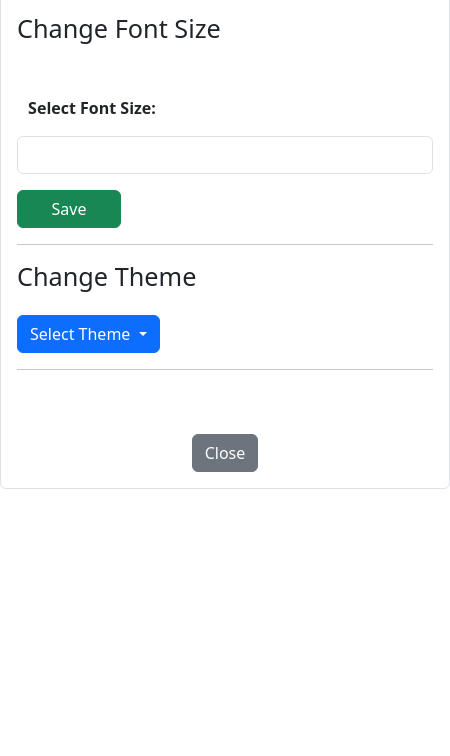
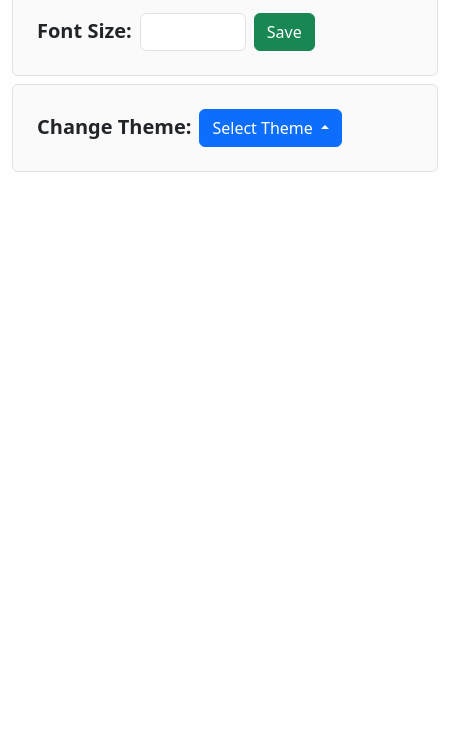
Before and after one commit to dezeve/simplex-charta, an Electron app: page src/pages/settings.html in a window 450 px wide. Shown: the part 88-844 px from the top of the page. Drawn offline with nearby package versions, Linux system fonts and the light colour scheme.

Commit message:
refactor: refactor settings

```diff
--- a/src/pages/settings.html
+++ b/src/pages/settings.html
@@ -9,46 +9,50 @@
     <title>Settings</title>
 </head>
 
-<body>
-    <div class="container text-center mt-3 mb-5 p-3 border rounded">
+<body style="background-color: #fefefe;">
+    <div class="container mt-3">
+        <h1>Settings</h1>
 
-        <h1>Settings</h1>
-        <hr class="my-3" />
-        <h2 class="text-start mb-5 ml-2">Change Font Size</h2>
-        <div class="row justify-content-start">
-            <div class="col-sm-4">
-                <p style="width: 150px; margin-top: 5px;">
-                    <b>
-                        Select Font Size:
-                    </b>
-                </p>
+        <hr class="mt-2 mb-3" />
+
+        <div class="d-flex gap-2 border rounded p-4"
+            style="background-color: #fafafa;">
+            <div class="col-auto my-auto">
+                <span class="h5 fw-bold">Font Size:</span>
             </div>
-            <div class="col-sm-2">
+            <div class="col-auto">
                 <input id="fontSizeInput" type="number" class="form-control"
-                    min="1" max="99">
+                    min="5" max="75">
             </div>
-            <br />
-            <div>
+            <div class="col-auto">
                 <button id="saveFontSizeButton"
-                    class="btn btn-success float-start ml-2 mt-3 w-25">Save</button>
+                    class="btn btn-success">Save</button>
             </div>
         </div>
-        <hr class="my-3" />
-        <h2 class="text-start mb-4 mt-2 ml-2">Change Theme</h2>
-        <div class="dropdown text-start">
-            <button class="btn btn-primary dropdown-toggle" type="button"
-                data-bs-toggle="dropdown" aria-expanded="false">
+
+        <div class="d-flex gap-2 mt-2 border rounded p-4"
+            style="background-color: #fafafa;">
+            <div class="col-auto my-auto">
+                <span class="h5 fw-bold">Change Theme:</span>
+            </div>
+            <div class="col-auto">
+                <div class="btn-group dropup" role="group">
+                    <div class="dropdown">
+                        <button class="btn btn-primary dropdown-toggle"
+                            type="button" data-bs-toggle="dropdown"
+                            aria-expanded="false">
                             Select Theme
                         </button>
 
                         <ul class="dropdown-menu"
-                style="max-height: 200px; overflow-y: scroll;">
+                            style="max-height: 175px; overflow-y: scroll;">
                             <div class="dropdown-divider"></div>
                             <li class="text-center"><b>Light Themes</b></li>
                             <div class="dropdown-divider"></div>
                             <li><a class="dropdown-item">dawn</a></li>
                             <li><a class="dropdown-item">iplastic</a></li>
-                <li><a class="dropdown-item">crimson_editor</a></li>
+                            <li><a class="dropdown-item">crimson_editor</a>
+                            </li>
                             <li><a class="dropdown-item">eclipse</a></li>
                             <li><a class="dropdown-item">chrome</a></li>
                             <li><a class="dropdown-item">clouds</a></li>
@@ -56,7 +60,8 @@
                             <li><a class="dropdown-item">github</a></li>
                             <li><a class="dropdown-item">katzenmilch</a></li>
                             <li><a class="dropdown-item">kuroir</a></li>
-                <li><a class="dropdown-item">solarized_light</a></li>
+                            <li><a class="dropdown-item">solarized_light</a>
+                            </li>
                             <li><a class="dropdown-item">sqlserver</a></li>
                             <li><a class="dropdown-item">textmate</a></li>
                             <li><a class="dropdown-item">tomorrow</a></li>
@@ -66,7 +71,8 @@
                             <div class="dropdown-divider"></div>
                             <li><a class="dropdown-item">ambiance</a></li>
                             <li><a class="dropdown-item">chaos</a></li>
-                <li><a class="dropdown-item">clouds_midnight</a></li>
+                            <li><a class="dropdown-item">clouds_midnight</a>
+                            </li>
                             <li><a class="dropdown-item">cobalt</a></li>
                             <li><a class="dropdown-item">dracula</a></li>
                             <li><a class="dropdown-item">gob</a></li>
@@ -74,26 +80,34 @@
                             <li><a class="dropdown-item">idle_fingers</a></li>
                             <li><a class="dropdown-item">kr_theme</a></li>
                             <li><a class="dropdown-item">merbivore</a></li>
-                <li><a class="dropdown-item">merbivore_soft</a></li>
-                <li><a class="dropdown-item">mono_industrial</a></li>
+                            <li><a class="dropdown-item">merbivore_soft</a>
+                            </li>
+                            <li><a class="dropdown-item">mono_industrial</a>
+                            </li>
                             <li><a class="dropdown-item">monokai</a></li>
-                <li><a class="dropdown-item">pastel_on_dark</a></li>
-                <li><a class="dropdown-item">solarized_dark</a></li>
+                            <li><a class="dropdown-item">pastel_on_dark</a>
+                            </li>
+                            <li><a class="dropdown-item">solarized_dark</a>
+                            </li>
                             <li><a class="dropdown-item">terminal</a></li>
-                <li><a class="dropdown-item">tomorrow_night</a></li>
-                <li><a class="dropdown-item">tomorrow_night_blue</a></li>
-                <li><a class="dropdown-item">tomorrow_night_bright</a></li>
-                <li><a class="dropdown-item">tomorrow_night_eighties</a></li>
+                            <li><a class="dropdown-item">tomorrow_night</a>
+                            </li>
+                            <li><a
+                                    class="dropdown-item">tomorrow_night_blue</a>
+                            </li>
+                            <li><a
+                                    class="dropdown-item">tomorrow_night_bright</a>
+                            </li>
+                            <li><a
+                                    class="dropdown-item">tomorrow_night_eighties</a>
+                            </li>
                             <li><a class="dropdown-item">twilight</a></li>
                             <li><a class="dropdown-item">vibrant_ink</a></li>
                         </ul>
                     </div>
-
-        <hr class="my-3" />
-
-        <button class="btn btn-secondary mt-5"
-            id="closeSettingsButton">Close</button>
-
+                </div>
+            </div>
+        </div>
     </div>
 
     <script
--- a/src/scripts/settings.js
+++ b/src/scripts/settings.js
@@ -1,13 +1,8 @@
 const electron = require("electron")
 const { ipcRenderer } = electron
 
-const closeSettingsButton = document.querySelector("#closeSettingsButton")
 const saveFontSizeButton = document.querySelector("#saveFontSizeButton")
 const fontSizeInput = document.querySelector("#fontSizeInput")
-
-closeSettingsButton.addEventListener("click", () => {
-    ipcRenderer.send("key: closeSettings")
-})
 
 const themeList = document.querySelectorAll(".dropdown-item");
 
```
Also changed, not shown: src/main/main.js (+2 -8 lines), src/pages/gotoSelectedLine.html (+1 -1 lines), src/scripts/index.js (+6 -6 lines), src/config/config.json (line endings or trailing spaces). Lines whose indentation alone changed are shown as unchanged.
